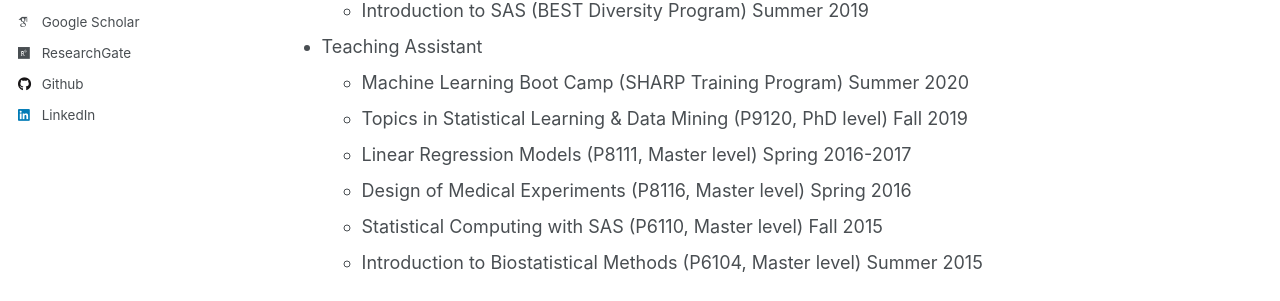
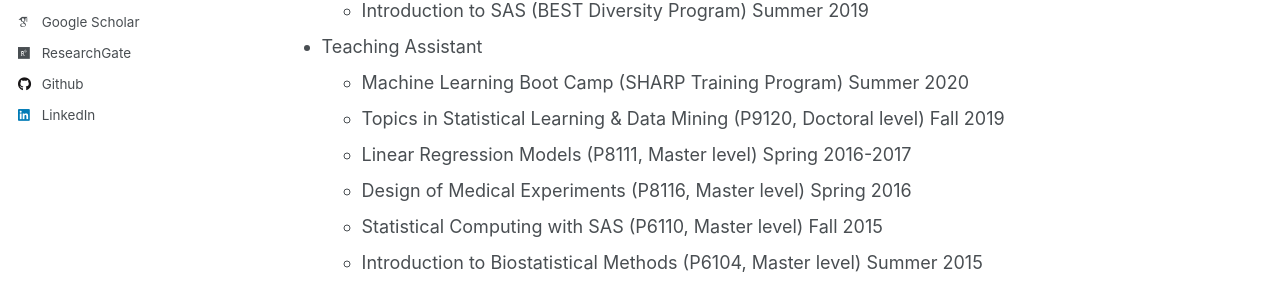
Before and after one commit to oheunj/oheunj.github.io, a Jekyll site: the page built from _pages/teaching.md, in a window 1280 px wide and 1397 px high. Shown: the part 431-732 px from the top of the window. Built offline with Jekyll 4.4.1, drawn with Linux system fonts in a browser that asks for light colours; some web fonts are replaced.

Commit message:
Update teaching.md

```diff
--- a/_pages/teaching.md
+++ b/_pages/teaching.md
@@ -23,7 +23,7 @@ redirect_from:
   * Introduction to SAS (BEST Diversity Program) Summer 2019
 * Teaching Assistant
   * Machine Learning Boot Camp (SHARP Training Program) Summer 2020
-  * Topics in Statistical Learning & Data Mining (P9120, PhD level) Fall 2019
+  * Topics in Statistical Learning & Data Mining (P9120, Doctoral level) Fall 2019
   * Linear Regression Models (P8111, Master level) Spring 2016-2017
   * Design of Medical Experiments (P8116, Master level) Spring 2016
   * Statistical Computing with SAS (P6110, Master level) Fall 2015
```
